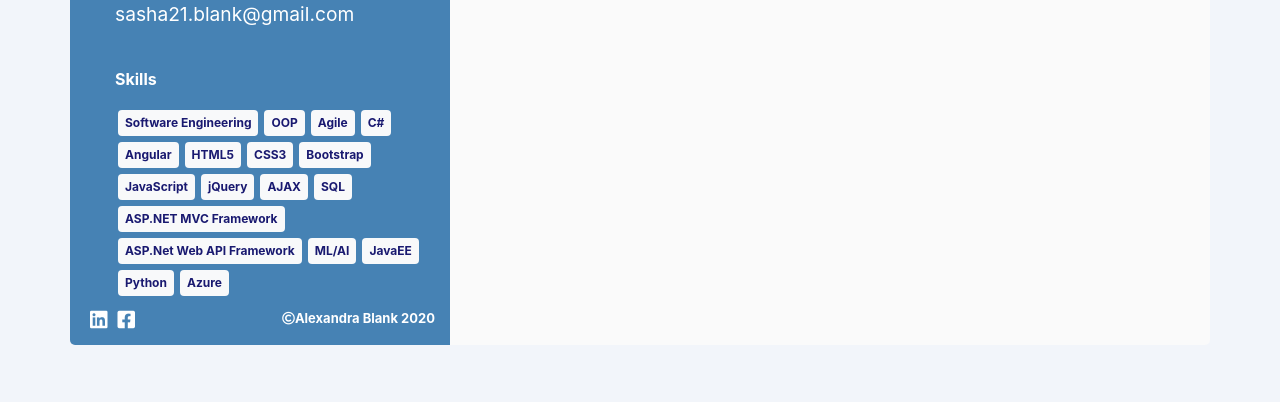
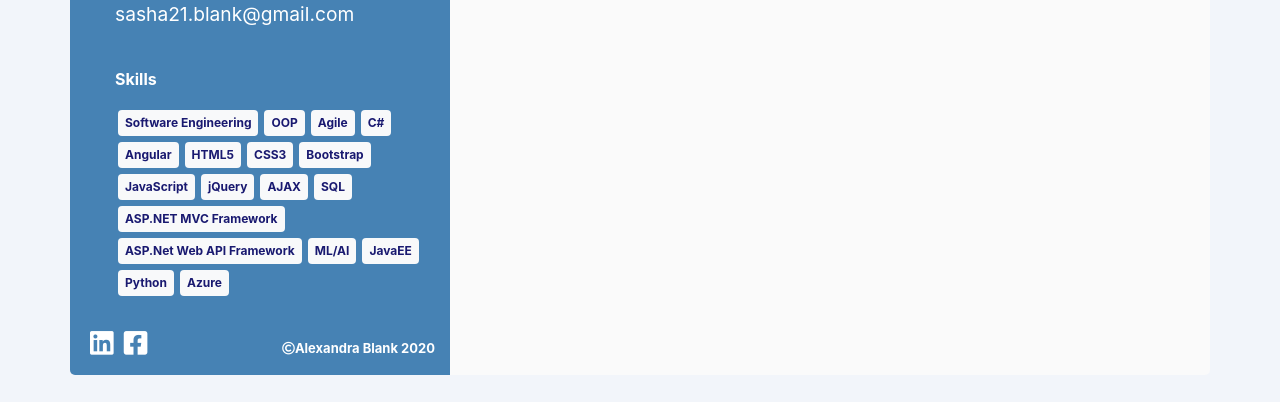
Before and after one commit to sashastudent/profile, an Angular app: page / in a window 1280 px wide. Shown: the part 395-797 px from the top of the page. Built offline with nearby package versions, Linux system fonts and the light colour scheme; what ngx-owl-carousel-o would draw is missing.

Commit message:
icons bigger and card body fix

```diff
--- a/src/app/left-container/icons/icons.component.css
+++ b/src/app/left-container/icons/icons.component.css
@@ -1,6 +1,6 @@
 a{
     color: white;
-    font-size: 20px;
+    font-size: 27px;
     margin:5px;
     cursor: pointer;
 }
--- a/src/app/left-container/skills-list/skills-list.component.css
+++ b/src/app/left-container/skills-list/skills-list.component.css
@@ -1,5 +1,6 @@
 .skills-style{
     margin-top: 30px;
+    margin-bottom: 30px;
     color: white;
 }
 
--- a/src/app/right-container/cards/slider-cards/slider-cards.component.css
+++ b/src/app/right-container/cards/slider-cards/slider-cards.component.css
@@ -7,7 +7,7 @@
  }
  .container {
     font-size: 16px;
-    height: 150px;
+    height: 149px;
     overflow: hidden;
     word-break: break-word;
     white-space: pre-line;
```
